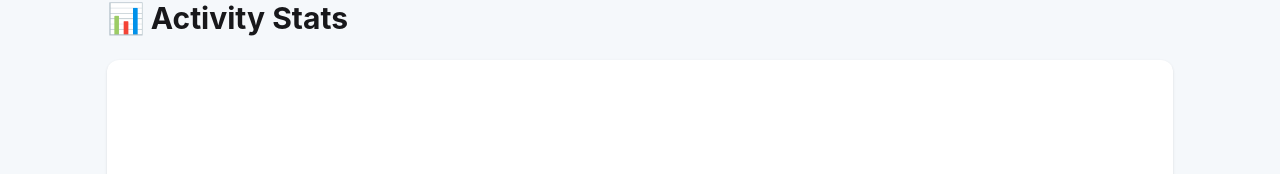
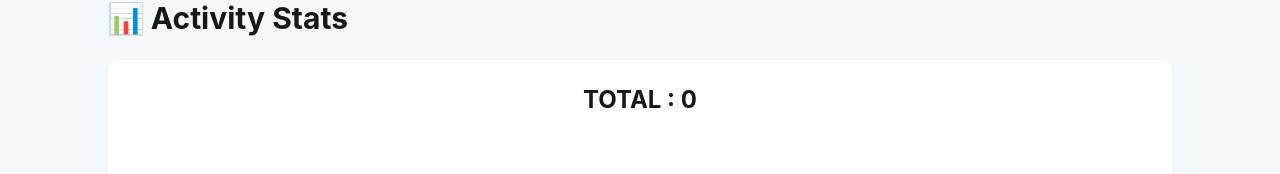
Before and after one commit to muradvcv/B13-AS-07, a React (Vite) app: page /stats in a window 1280 px wide. Shown: the part 120-294 px from the top of the page. Built offline with nearby package versions, Linux system fonts and the light colour scheme.

Commit message:
added total count top rechart

```diff
--- a/src/Pages/Stats/Stats.jsx
+++ b/src/Pages/Stats/Stats.jsx
@@ -28,13 +28,14 @@
 
   const COLORS = ["#1451f8", "#027f75", "#f64459"];
 
+  const total = counts.call + counts.text + counts.video;
 
   return (
     <div className="min-h-[60vh] w-10/12 mx-auto py-10">
       <h1 className="text-3xl font-bold mb-6">📊 Activity Stats</h1>
 
       <div className="bg-white p-6 rounded-xl shadow flex justify-center">
-
+        <h1 className="font-bold text-2xl  mb-2 absolute">TOTAL  :  {total}</h1>
         <PieChart width={300} height={300}>
           <Pie
             data={chartData}
```
